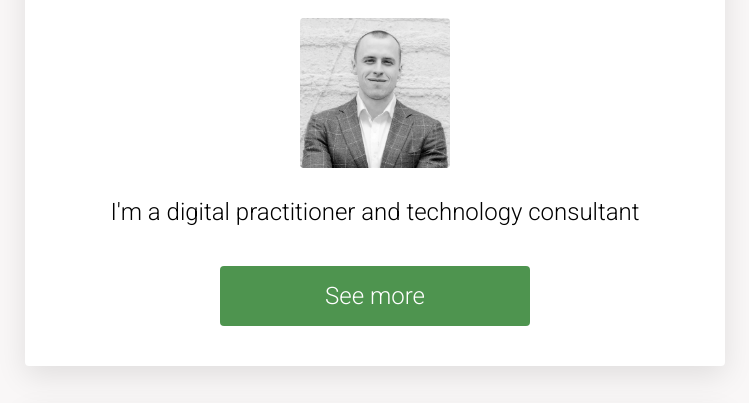
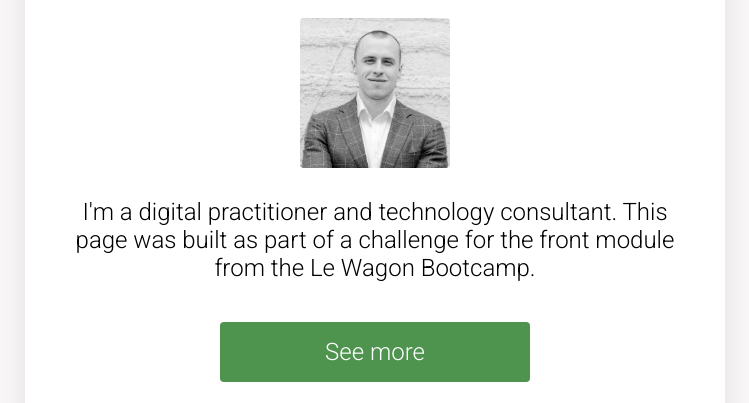
Before and after one commit to micahhobbs/profile, a plain HTML site: page index.html in a window 1280 px wide. Shown: the part 199-602 px from the top of the page, without its empty margins (265-1014 px from the left). Drawn offline with Linux system fonts and the light colour scheme.

Commit message:
Updating description

```diff
--- a/index.html
+++ b/index.html
@@ -14,7 +14,7 @@
     <section>
       <h1>Hey 👋 I'm Micah 👨‍💻</h1>
       <img src="images/profile.png" alt="Profile Picture" id="profile">
-      <p>I'm a digital practitioner and technology consultant</p>
+      <p>I'm a digital practitioner and technology consultant. This page was built as part of a challenge for the front module from the Le Wagon Bootcamp.</p>
       <a href="#" target="_blank" class="btn-primary">See more</a>
     </section>
 
```
